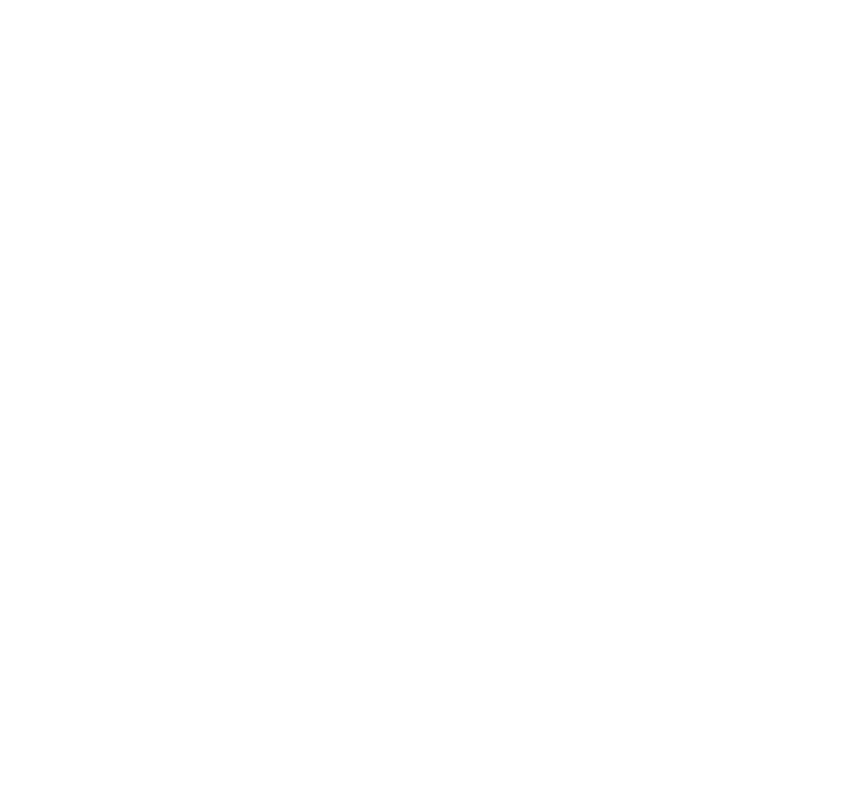
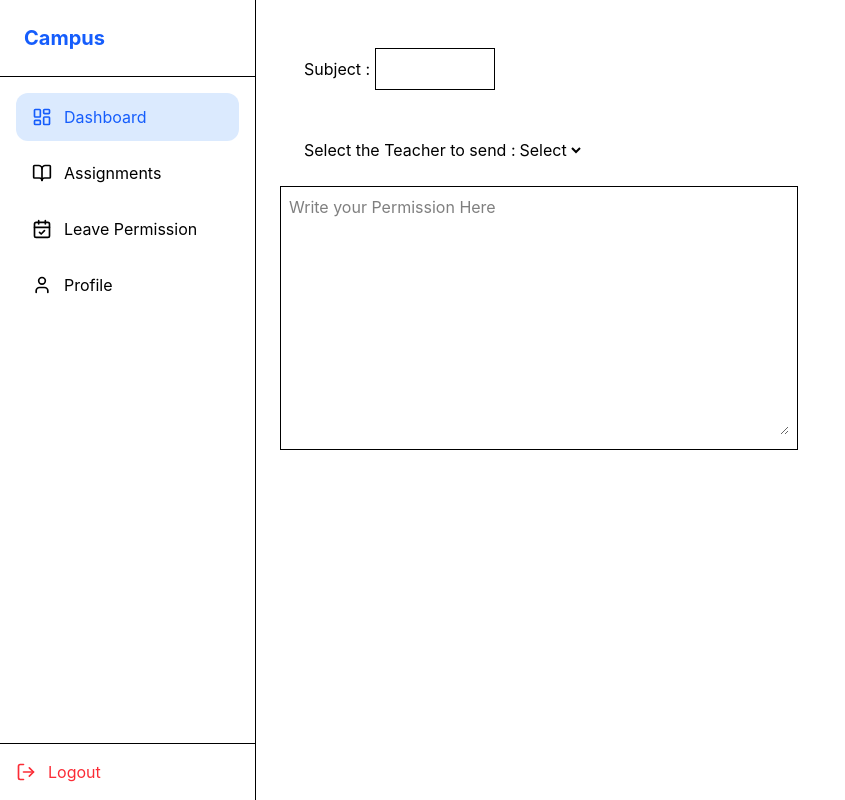
Before and after one commit to muthumuruganharish/Student_management, a React (Vite) app in the folder app/: page /leave in a window 1280 px wide. Before the commit this address had no page. Shown: the whole page, without its empty margins (0-845 px from the left). Built offline with nearby package versions, Linux system fonts and the light colour scheme.

Commit message:
Sidebar Navigation added

```diff
--- a/app/src/App.jsx
+++ b/app/src/App.jsx
@@ -14,6 +14,8 @@
 import StudentResetPassword from './Pages/Auth/Student/StudentResetPassword'
 import TeacherReset from './Pages/Auth/Teacher/TeacherReset'
 import Profile from './Pages/Pages/Profile'
+import Assignment from './Pages/Pages/Assignment'
+import Leave from './Pages/Pages/Leave'
 
 
 const App = () => {
@@ -38,6 +40,8 @@
           <Route path="/reset" element={<StudentResetPassword />} />
           <Route path="/treset" element={<TeacherReset/>} />
           <Route path="/student-profile" element={<Profile/>}/>
+          <Route path='/assignments' element={<Assignment/>}/>
+          <Route path="/leave" element={<Leave/>}/>
 
 
 
--- /dev/null
+++ b/app/src/Pages/Pages/Assignment.jsx
@@ -0,0 +1,15 @@
+import React from 'react'
+import Sidebar from '../Components/Dashboard/Sidebar'
+
+const Assignment = () => {
+  return (
+    <div>
+        <div>
+            <Sidebar/>
+        </div>
+
+    </div>
+  )
+}
+
+export default Assignment
--- /dev/null
+++ b/app/src/Pages/Pages/Leave.jsx
@@ -0,0 +1,47 @@
+import React from 'react'
+import Sidebar from '../Components/Dashboard/Sidebar'
+import Axios from "../../Axios"
+
+const Leave = () => {
+
+
+
+
+    return (
+        <div className='flex'>
+
+            <div className='w-64'>
+                <Sidebar />
+            </div>
+
+
+
+
+            <div className='p-6'>
+
+
+                <div className='flex-1 p-6'>
+                    <label >Subject : </label>
+                    <input className='border p-2  w-30' type="text" />
+                </div>
+
+                <div className='p-6'>
+
+                        <label> Select the Teacher to send :</label>
+                        <select>
+                            <option value="">Select</option>
+                            <option value="">Hi</option>
+                        </select>
+                </div>
+
+
+                <div className='border p-2 '>
+                   <textarea rows="10" className='w-[500px]' placeholder='Write your Permission Here'></textarea>
+                </div>
+            </div>
+
+        </div>
+    )
+}
+
+export default Leave
--- a/app/src/Pages/Pages/Profile.jsx
+++ b/app/src/Pages/Pages/Profile.jsx
@@ -3,10 +3,20 @@
 import ProfileHeader from '../Components/ProfileComponents/ProfileHeader';
 import ProfileCard from '../Components/ProfileComponents/ProfileCard';
 import Heading from '../Components/ProfileComponents/Heading';
+import Sidebar from '../Components/Dashboard/Sidebar';
+
 
 const Profile = () => {
     return (
-        <div className="min-h-screen bg-gray-50 p-8">
+
+        <div className="min-h-screen bg-gray-50 p-8 ">
+
+            <div className='flex'>
+                <div>
+                    <Sidebar />
+                </div>
+
+                <div className='ml-64 w-full'>
                     <Heading
                         role="Student Profile"
                     />
@@ -47,6 +57,8 @@
                         />
 
                     </div>
+                </div>
+            </div>
 
         </div>
     )
```
Lines whose indentation alone changed are shown as unchanged.
